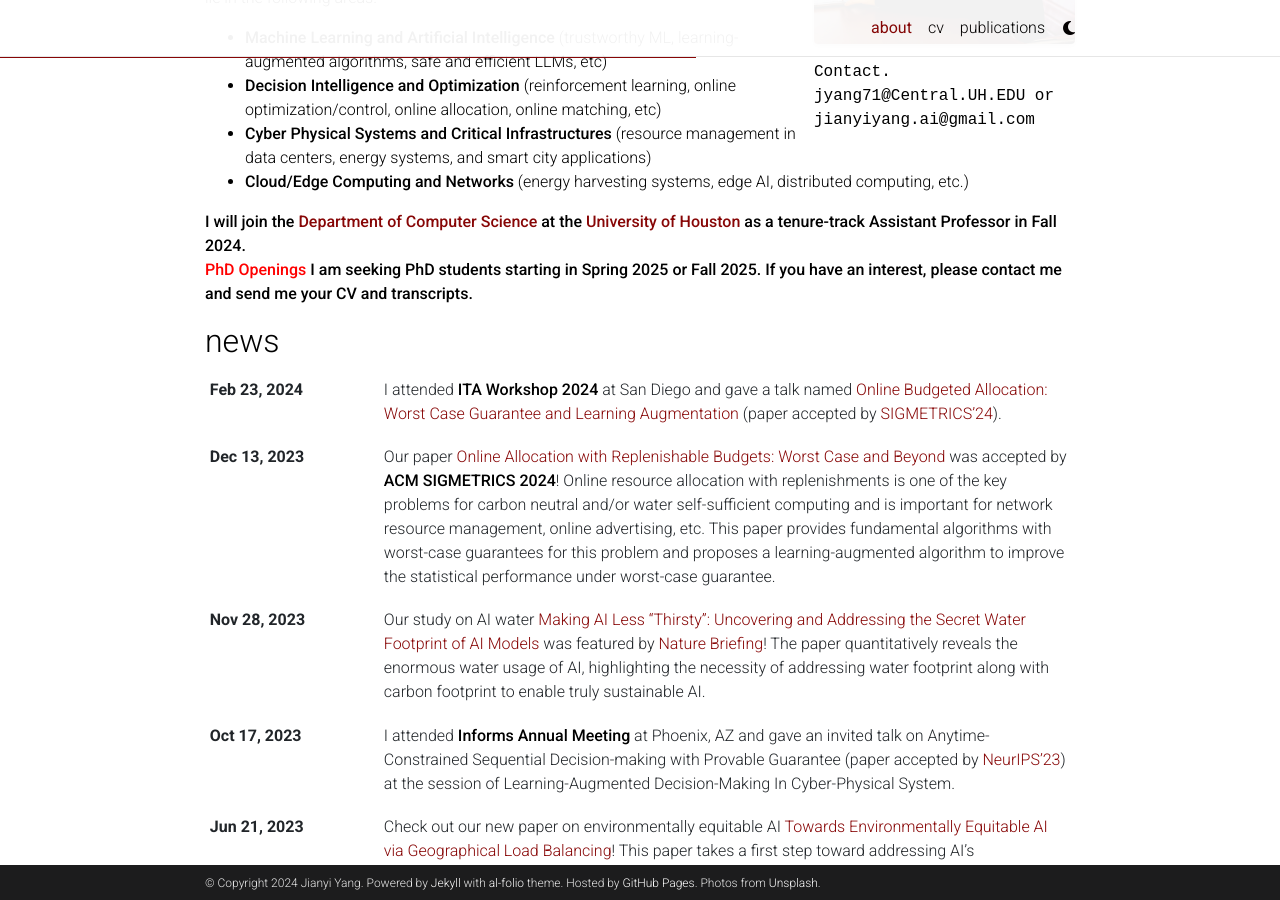
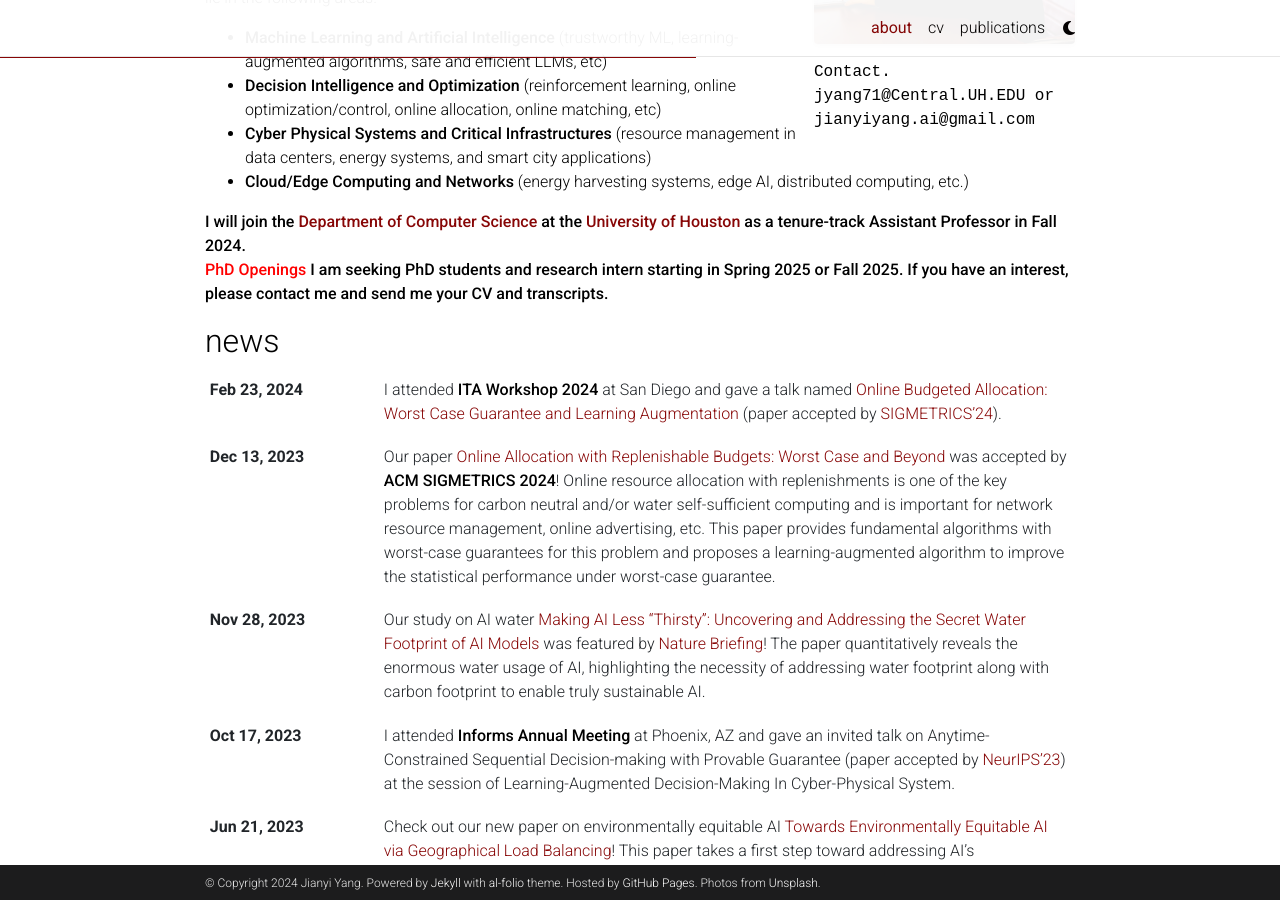
Before and after one commit to JYang-AI/jyang-ai.github.io, a Jekyll site: the page built from _pages/about.md, in a window 1280 px wide and 900 px high, scrolled down 415 px. Built offline with Jekyll 4.4.1, drawn with Linux system fonts in a browser that asks for light colours; full-size pictures stand in for the smaller copies a plugin makes; some web fonts are replaced; comment, search, counter and statistics services are not loaded; a style sheet for code colours, icons or effects is not loaded.

Commit message:
Update about.md

```diff
--- a/_pages/about.md
+++ b/_pages/about.md
@@ -27,4 +27,4 @@
 
 
 **I will join the [Department of Computer Science](https://www.uh.edu/nsm/computer-science/) at the [University of Houston](https://www.uh.edu) as a tenure-track Assistant Professor in Fall 2024.** \
-**[<span style="color: red;">PhD Openings</span>](https://jyang-ai.github.io/papers/files/Openings.pdf) I am seeking PhD students starting in Spring 2025 or Fall 2025. If you have an interest, please contact me and send me your CV and transcripts.**
+**[<span style="color: red;">PhD Openings</span>](https://jyang-ai.github.io/papers/files/Openings.pdf) I am seeking PhD students and research intern starting in Spring 2025 or Fall 2025. If you have an interest, please contact me and send me your CV and transcripts.**
```
